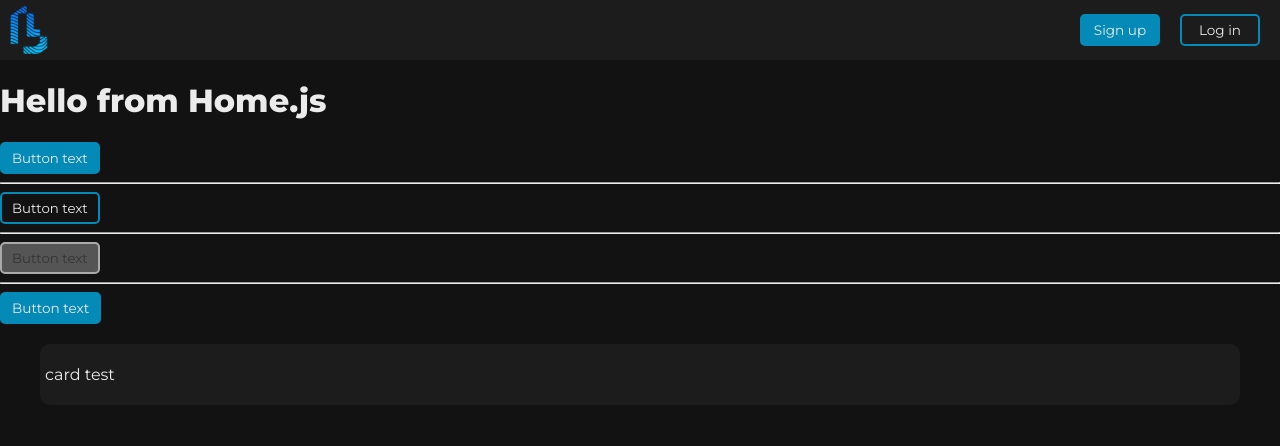
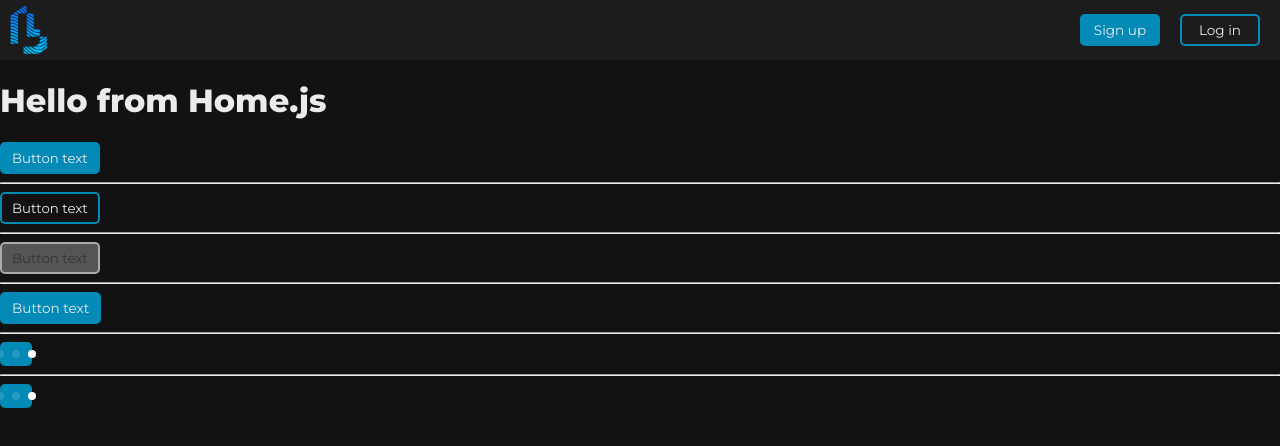
Before and after one commit to Artur-Lepczynski/Listify, a React (Create React App) app: page / in a window 1280 px wide. Shown: the top 446 px of the page. Built offline with nearby package versions, Linux system fonts and the light colour scheme; no server answers.

Commit message:
add: a loading mode to the generic button UI component

```diff
--- a/src/components/UI/Button.js
+++ b/src/components/UI/Button.js
@@ -1,6 +1,7 @@
 import { Link } from "react-router-dom";
 import { useTheme } from "../../hooks/useTheme";
 import style from "./Button.module.css";
+import Loader from "./Loader";
 
 export default function Button(props) {
   //look: primary/secondary
@@ -26,7 +27,7 @@ export default function Button(props) {
           disabled={props.disabled}
           onClick={props.onClick}
         >
-          {props.children}
+          {props.loading ? <Loader size="small"/> : props.children}
         </button>
       )}
       {props.type === "link" && (
@@ -34,7 +35,7 @@ export default function Button(props) {
           to={props.to}
           className={`${style.button} ${style.link} ${className} ${props.className}`}
         >
-          {props.children}
+          {props.loading ? <Loader size="small"/> : props.children}
         </Link>
       )}
     </>
--- a/src/components/UI/Button.module.css
+++ b/src/components/UI/Button.module.css
@@ -5,6 +5,10 @@
   font-family: Montserrat;
   cursor: pointer;
   transition: transform var(--button-scale-duration);
+}
+
+.button div{
+  margin: auto;
 }
 
 .button:active{
--- a/src/components/UI/Loader.js
+++ b/src/components/UI/Loader.js
@@ -0,0 +1,11 @@
+import style from "./Loader.module.css";
+
+export default function Loader(props) {
+  return (
+    <div
+      className={`${style.loader} ${
+        props.size === "large" ? style["loader-large"] : style["loader-small"]
+      }`}
+    ></div>
+  );
+}
--- a/src/components/UI/Loader.module.css
+++ b/src/components/UI/Loader.module.css
@@ -0,0 +1,47 @@
+.loader {
+  width: 8px;
+  height: 8px;
+  border-radius: 50%;
+  background-color: #fff;
+  position: relative;
+}
+
+.loader-large{
+  box-shadow: 32px 0 #fff, -32px 0 #fff;
+  animation: flash-large 0.5s ease-out infinite alternate;
+}
+
+@keyframes flash-large {
+  0% {
+    background-color: #FFF2;
+    box-shadow: 32px 0 #FFF2, -32px 0 #FFF;
+  }
+  50% {
+    background-color: #FFF;
+    box-shadow: 32px 0 #FFF2, -32px 0 #FFF2;
+  }
+  100% {
+    background-color: #FFF2;
+    box-shadow: 32px 0 #FFF, -32px 0 #FFF2;
+  }
+}
+
+.loader-small{
+  box-shadow: 16px 0 #fff, -16px 0 #fff;
+  animation: flash-small 0.5s ease-out infinite alternate;
+}
+
+@keyframes flash-small {
+  0% {
+    background-color: #FFF2;
+    box-shadow: 16px 0 #FFF2, -16px 0 #FFF;
+  }
+  50% {
+    background-color: #FFF;
+    box-shadow: 16px 0 #FFF2, -16px 0 #FFF2;
+  }
+  100% {
+    background-color: #FFF2;
+    box-shadow: 16px 0 #FFF, -16px 0 #FFF2;
+  }
+}
--- a/src/components/auth/Auth.js
+++ b/src/components/auth/Auth.js
@@ -16,6 +16,8 @@ export default function Auth() {
   const navigate = useNavigate();
 
   const mode = searchParams.get("mode");
+
+  const [isLoading, setIsLoading] = useState(false);
 
   useEffect(() => {
     const modes = ["login", "signup", "reset"];
@@ -81,14 +83,17 @@ export default function Auth() {
 
   function submitHandler(event) {
     event.preventDefault();
-    if (mode === "signup" && formIsValid) {
+    if (!isLoading && mode === "signup" && formIsValid) {
+      setIsLoading(true);
       console.log("submitted:", enteredEmail, enteredPassword);
       const auth = getAuth();
       createUserWithEmailAndPassword(auth, enteredEmail, enteredPassword)
         .then(() => {
+          setIsLoading(false);
           navigate("/dash");
         })
         .catch((error) => {
+          setIsLoading(false);
           console.log("epic fail:", error);
           //TODO: display error notification & reset fields?
         });
@@ -132,6 +137,7 @@ export default function Auth() {
                 buttonType="submit"
                 look="primary"
                 className={style["action-button"]}
+                loading={isLoading}
                 disabled={!formIsValid}
               >
                 Sign up
--- a/src/components/home/Home.js
+++ b/src/components/home/Home.js
@@ -1,5 +1,6 @@
 import Button from "../UI/Button";
 import Card from "../UI/Card";
+import Loader from "../UI/Loader";
 import Page from "../UI/Page";
 import style from "./Home.module.css";
 
@@ -17,9 +18,13 @@ export default function Home(){
       <br></br>
       <hr></hr>
       <Button type="link" look="primary">Button text</Button>
-      <Card>
-        <p>card test</p>
-      </Card>
+      <br></br>
+      <hr></hr>
+      <Button type="button" look="primary" loading={true}>Button text</Button>
+      <br></br>
+      <hr></hr>
+      <Button type="link" look="primary" loading={true}>Button text</Button>
+
     </Page>
   )
 }
```
